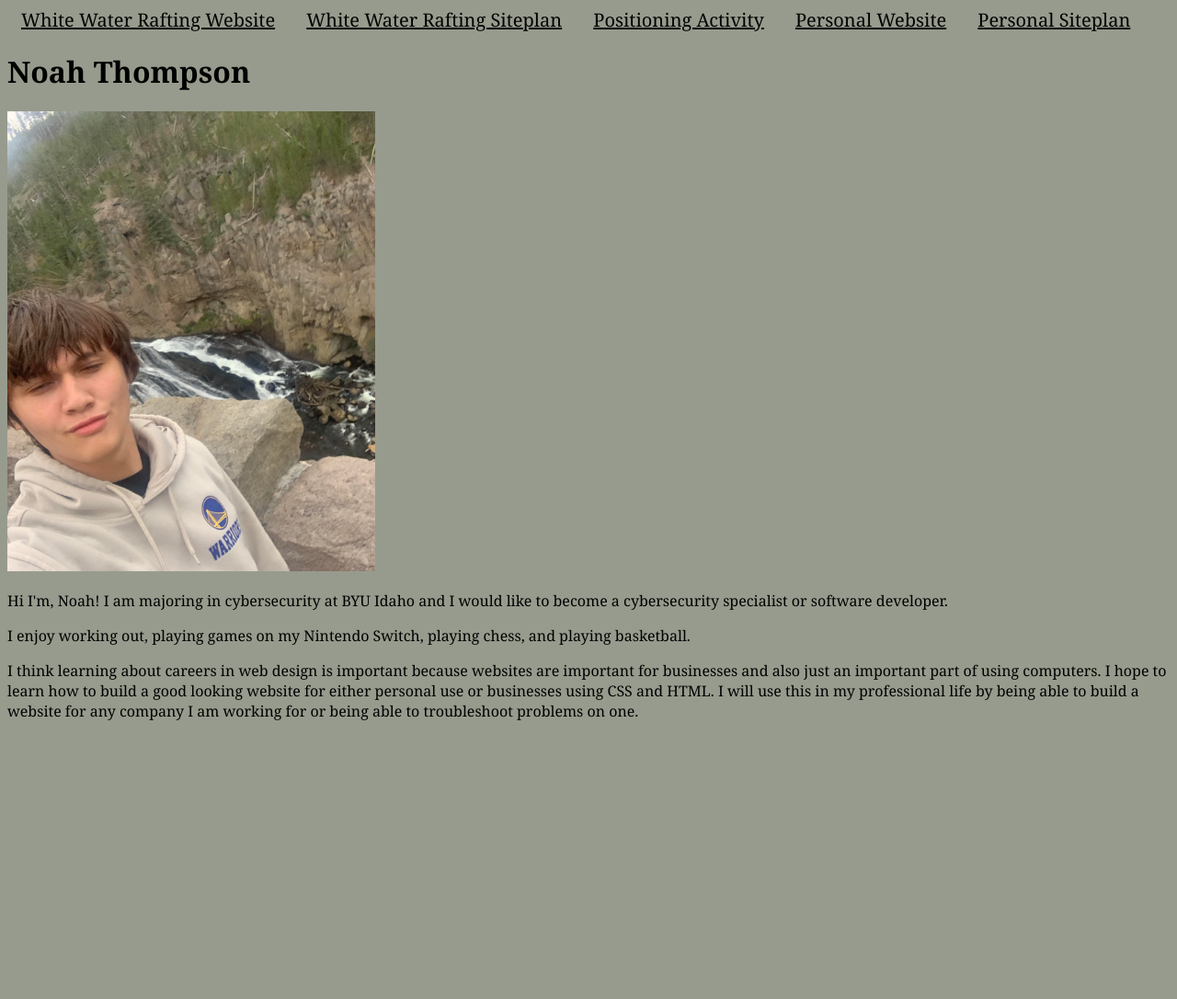
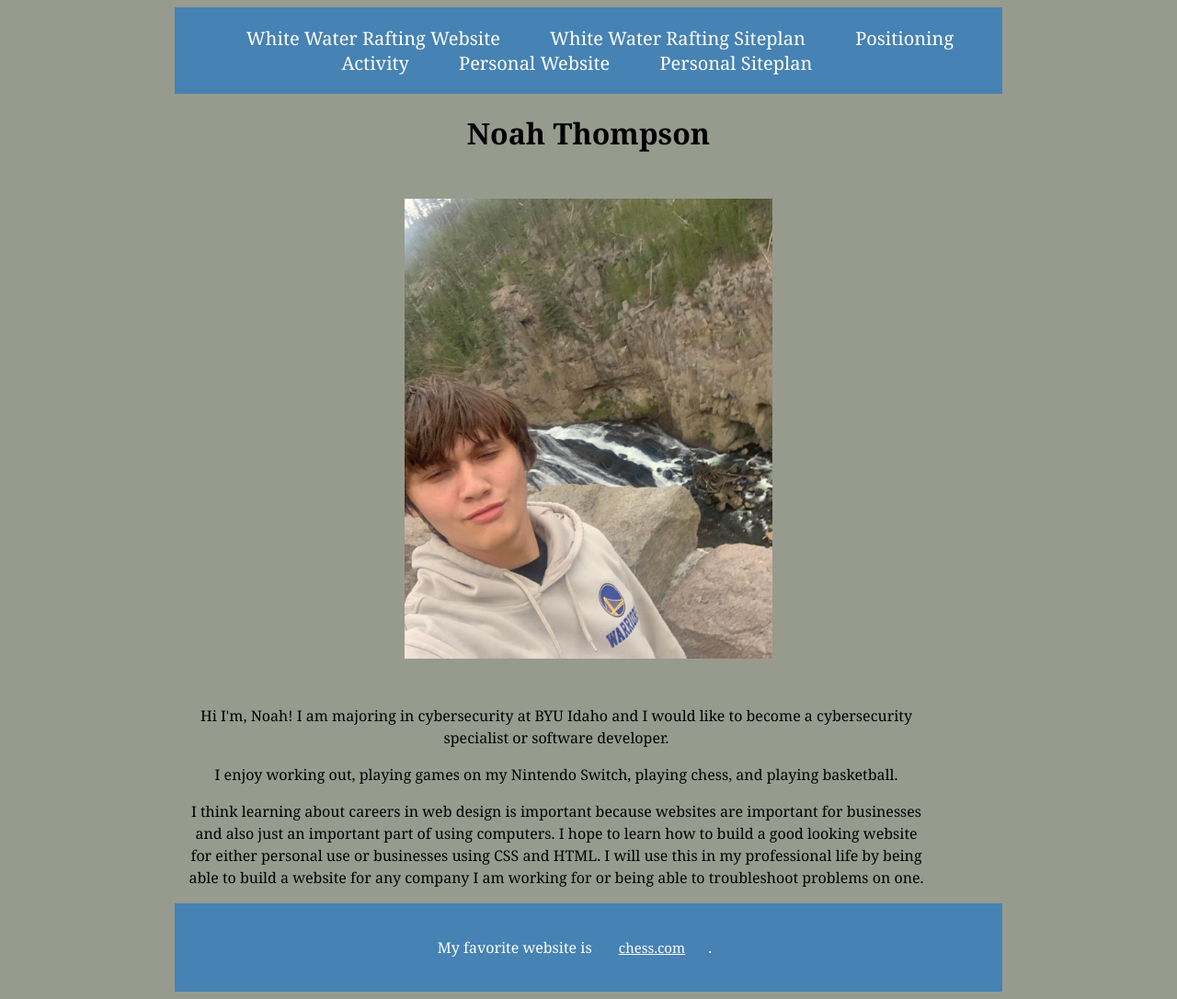
Before and after one commit to noahrthompson/wdd130, a plain HTML site: page index.html in a window 1280 px wide. Shown: the whole page at 92% size. Before the commit the page ends 800 px from the top, so only its background shows below. Drawn offline with Linux system fonts and the light colour scheme.

Commit message:
w04adding

```diff
--- /dev/null
+++ b/iceexercise.css
@@ -0,0 +1,34 @@
+body {
+    background-color: steelblue;
+}
+
+#content {
+    background-color: steelblue;
+    margin: 0 auto;
+    color: white;
+    text-align: center;
+    margin: 0 auto;
+    display: block;
+    max-width: 400px;
+}
+
+h1 {
+    color: white;
+}
+
+ol {
+    color: black;
+}
+
+img {
+    width: 400px;
+    height: 500px;
+}
+
+#content:hover h1 {
+    color: black;
+}
+
+#quote {
+    font-size: 2.5em;
+}
--- a/index.html
+++ b/index.html
@@ -8,6 +8,8 @@
     <!-- https://noahrthompson.github.io/wdd130/ -->
 </head>
 <body>
+    <div id="content">
+    <header>
         <nav>
             <a href="wwr/index.html">White Water Rafting Website</a>
             <a href="wwr/site-plan-rafting.html">White Water Rafting Siteplan</a>
@@ -15,11 +17,20 @@
             <a href="#">Personal Website</a>
             <a href="#">Personal Siteplan</a>
         </nav>
+    </header>
+    <main>
         <h1>Noah Thompson</h1>
+        <div id="waterfall_image">
                 <img src="jpgofmewaterfall.jpg" alt="Photo of Noah Thompson smiling">
+        </div>
             <p>Hi I'm, Noah! I am majoring in cybersecurity at BYU Idaho and I would like to become a cybersecurity specialist or software developer.
             </p>
             <p>I enjoy working out, playing games on my Nintendo Switch, playing chess, and playing basketball.</p>
             <p>I think learning about careers in web design is important because websites are important for businesses and also just an important part of using computers. I hope to learn how to build a good looking website for either personal use or businesses using CSS and HTML. I will use this in my professional life by being able to build a website for any company I am working for or being able to troubleshoot problems on one.</p>
+        </main>
+        <footer>
+            <p>My favorite website is <a target="_blank" href="https://chess.com">chess.com</a>.</p>
+        </footer>
+    </div>
 </body>
 </html>
--- a/styles.css
+++ b/styles.css
@@ -1,15 +1,60 @@
 body {
     background-color: #979B8D;
     font-family: Georgia, 'Times New Roman', Times, serif;
+}
+
+#content {
+    max-width: 900px;
+    margin: 0 auto;
 }
 
 a {
     padding: 15px;
     color: black;
     font-size: 20px;
+    text-decoration: none;
+    margin: 10px;
+}
+
+nav, footer {
+    background-color: steelblue;
+    padding: 20px;
+    color: white;
+    text-align: center;
 }
 
 img {
     width: 400px;
     height: 500px;
+    margin: 50px auto;
+    display: block;
 }
+
+nav a {
+    padding: 15px;
+    color: white;
+    font-size: 20px;
+}
+
+nav a:hover {
+    background-color: lightblue;
+    color: steelblue;
+}
+
+h1 {
+    text-align: center;
+}
+
+p {
+    padding: 0 15px;
+    line-height: 1.5em;
+    width: 800px;
+    text-align: center;
+}
+
+footer a {
+    margin-top: 50px;
+    color: white;
+    text-decoration: underline;
+    font-size: 15px;
+}
--- a/wwr/styles/site-plan-rafting.css
+++ b/wwr/styles/site-plan-rafting.css
@@ -8,7 +8,7 @@ Fonts are separated by a & */
 :root {
   /* change the values below to your colors from your palette */
   --primary-color: #1B9AAA;
-  --secondary-color: #06D6A0;
+  --secondary-color: #093824;
   --accent1-color: #FFC43D;
   --accent2-color: #DDAA32;
 
--- /dev/null
+++ b/wwr/styles/style.css
@@ -0,0 +1,73 @@
+#content {
+    max-width: 1600px;
+    margin: 0 auto;
+}
+
+nav a, #hero-msg h1, #hero-msg h4, .button-box, main section {
+    text-align: center;
+}
+
+#background {
+    height: 725px;
+    color: #DDAA32;
+}
+
+body {
+    background-color: #1B9AAA;
+}
+
+header {
+    background-color: #FFC43D;
+}
+
+nav a:hover {
+    background-color: #5d4e0c;
+}
+
+.book {
+    background-color: #FFC43D;
+}
+
+.join {
+    background-color: #FFC43D;
+}
+
+.icon {
+    width: 80px;
+}
+
+.book:hover {
+    background-color: #0197F6;
+    color: black;
+}
+
+.join:hover {
+    background-color: #0197F6;
+    color: black;
+}
+
+#background {
+    background-color: #1B9AAA;
+}
+
+.msg {
+    background-color: #1B9AAA;
+}
+
+footer {
+    background-color: #FFC43D;
+}
+
+nav a, .book, .join, footer a {
+    text-decoration: none;
+    text-align: center;
+    color: #1B9AAA;
+}
+
+footer p a:hover {
+    text-decoration: underline;
+}
+
+footer p {
+    font-size: 1.2em;
+}
```
Also changed, not shown: iceexercise.html (added, +26 -0 lines), wwr/index.html (+8 -4 lines), presidentnelson.jpeg (added). Lines whose indentation alone changed are shown as unchanged.
